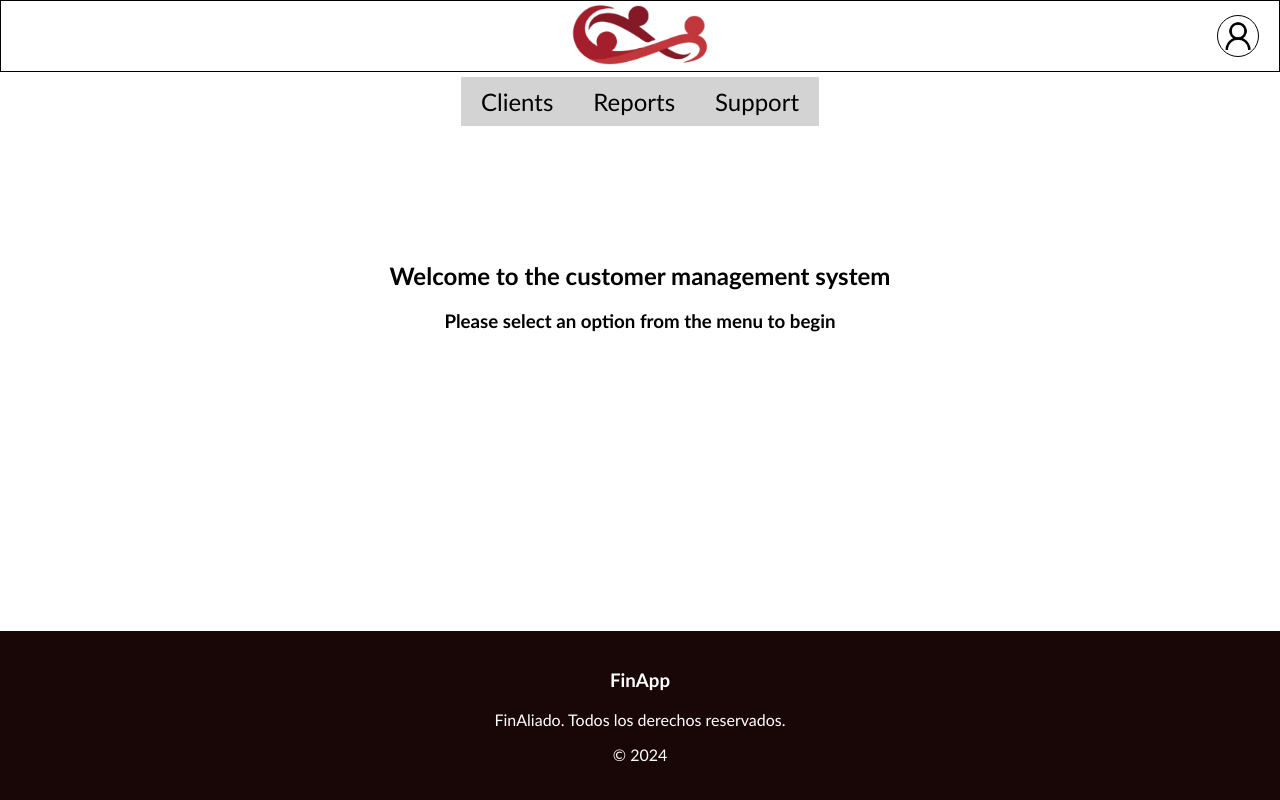
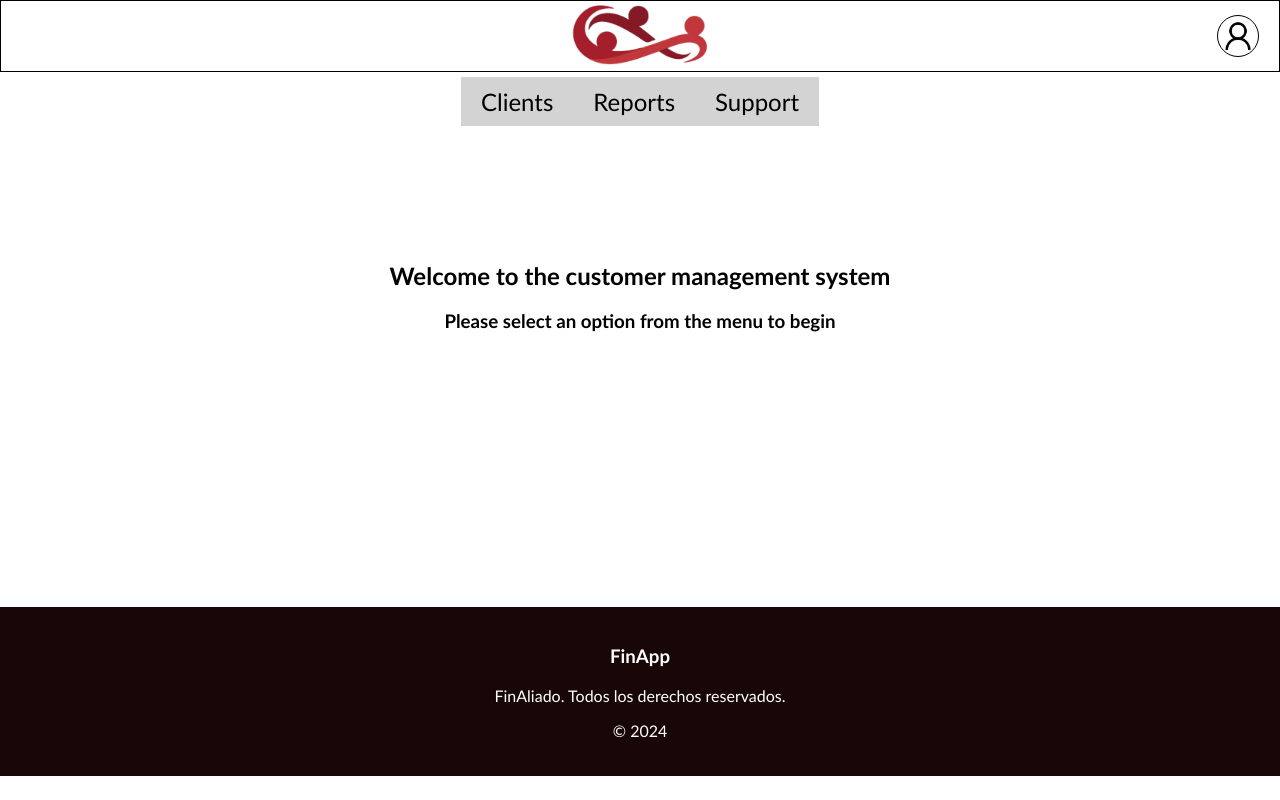
Before and after one commit to felipe-u/finapp, an Angular app in the folder finapp-frontend/: page / in a window 1280 px wide. Built offline with nearby package versions, Linux system fonts and the light colour scheme.

Commit message:
Refactor footer

```diff
--- a/finapp-frontend/src/app/layouts/main-layout/main-layout.component.css
+++ b/finapp-frontend/src/app/layouts/main-layout/main-layout.component.css
@@ -1,3 +1,8 @@
 .content-container {
     margin-top: 25px;
+    min-height: 58.2vh;
 }
+
+.footer-container {
+    bottom: 0;
+}
--- a/finapp-frontend/src/app/shared/footer/footer.component.css
+++ b/finapp-frontend/src/app/shared/footer/footer.component.css
@@ -1,6 +1,5 @@
 footer {
   width: 100%;
-  position: absolute;
   bottom: 0;
   background-color: #190707;
   color: white;
```
